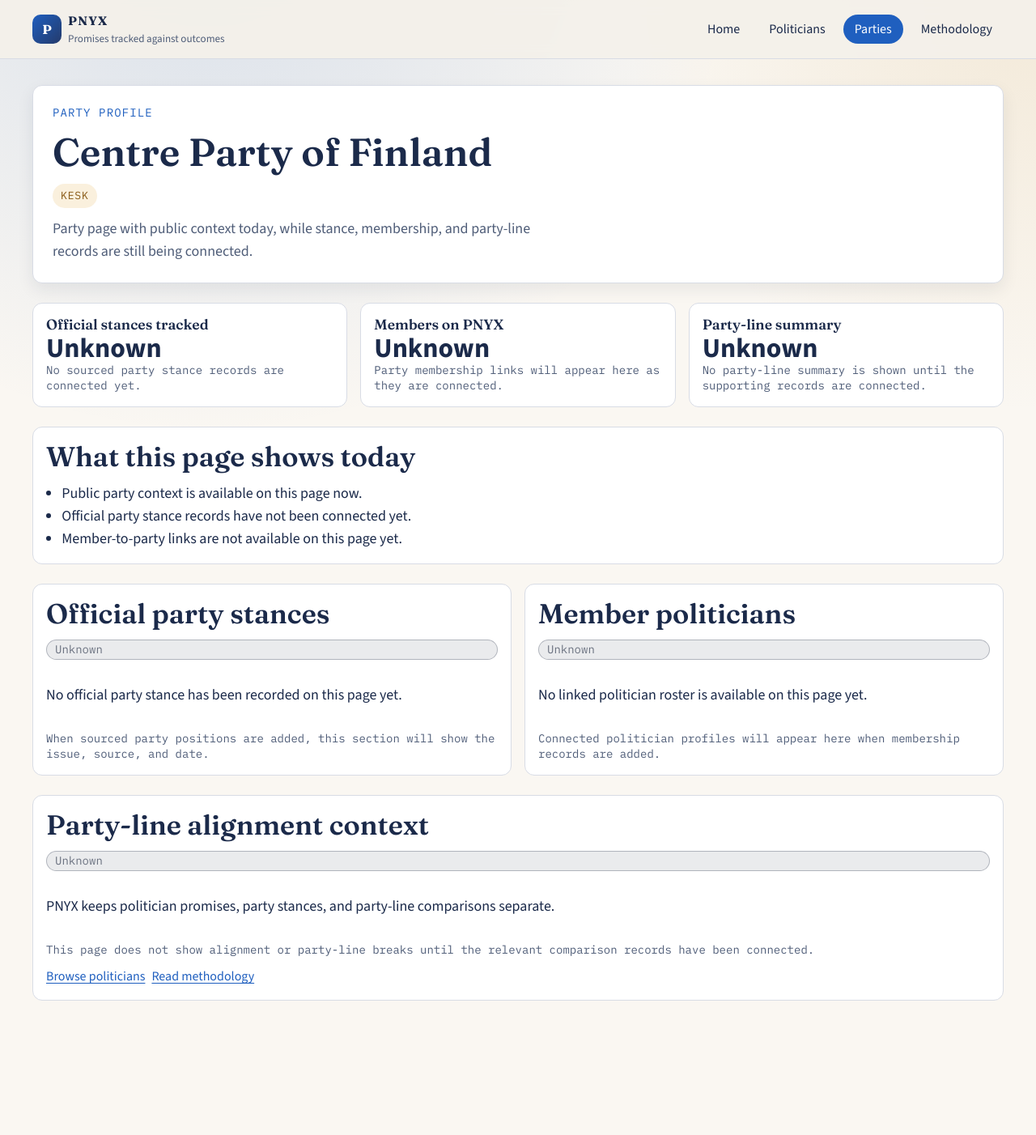
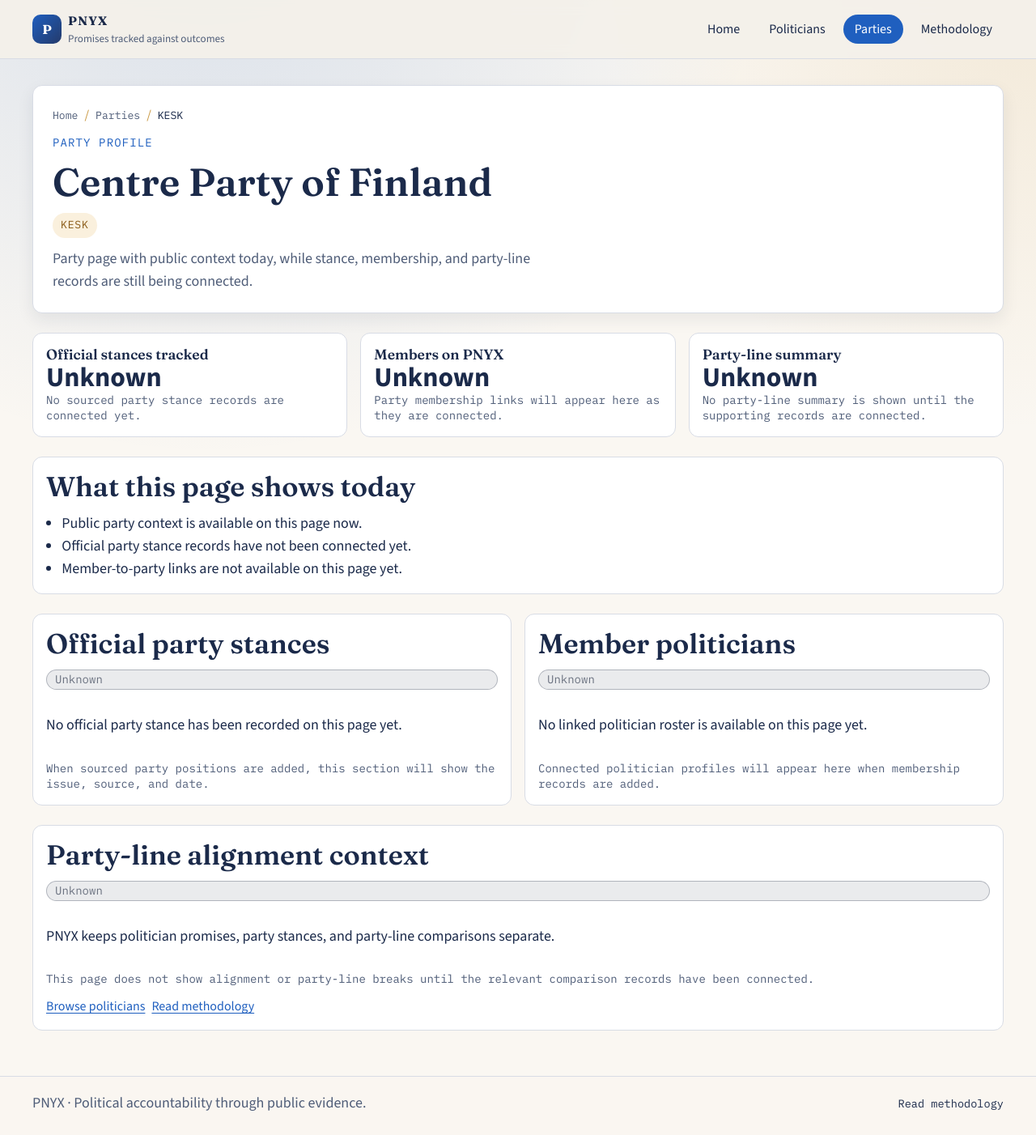
Before and after one commit to Jrwl1/pnyx, a React (Vite) app in the folder frontend/: page /parties/kesk in a window 1280 px wide. Shown: the whole page at 81% size. Before the commit the page ends 1292 px from the top, so only its background shows below. Built offline with nearby package versions, Linux system fonts and the light colour scheme; no server answers.

Commit message:
do(S-18): add public breadcrumbs and footer

```diff
--- a/frontend/src/layout/PublicLayout.tsx
+++ b/frontend/src/layout/PublicLayout.tsx
@@ -46,6 +46,15 @@
       <main id="main-content" className="content-wrap page-content" tabIndex={-1}>
         <Outlet />
       </main>
+
+      <footer className="site-footer">
+        <div className="content-wrap site-footer-inner">
+          <p className="site-footer-copy">PNYX · Political accountability through public evidence.</p>
+          <NavLink to="/methodology" className="site-footer-link">
+            Read methodology
+          </NavLink>
+        </div>
+      </footer>
     </div>
   );
 };
--- a/frontend/src/routes/PartyProfilePage.tsx
+++ b/frontend/src/routes/PartyProfilePage.tsx
@@ -27,6 +27,23 @@
   return (
     <div className="stack-lg">
       <section className="hero-panel stack-sm">
+        <nav className="breadcrumbs" aria-label="Breadcrumb">
+          <Link className="breadcrumb-link" to="/">
+            Home
+          </Link>
+          <span className="breadcrumb-separator" aria-hidden="true">
+            /
+          </span>
+          <Link className="breadcrumb-link" to="/parties">
+            Parties
+          </Link>
+          <span className="breadcrumb-separator" aria-hidden="true">
+            /
+          </span>
+          <span className="breadcrumb-current" aria-current="page">
+            {partyShell.party.shortName}
+          </span>
+        </nav>
         <p className="eyebrow">Party profile</p>
         <h1>{partyShell.party.name}</h1>
         <span className="party-badge">{partyShell.party.shortName}</span>
--- a/frontend/src/routes/PoliticianProfilePage.tsx
+++ b/frontend/src/routes/PoliticianProfilePage.tsx
@@ -76,6 +76,23 @@
   return (
     <div className="stack-lg">
       <section className="hero-panel stack-sm">
+        <nav className="breadcrumbs" aria-label="Breadcrumb">
+          <Link className="breadcrumb-link" to="/">
+            Home
+          </Link>
+          <span className="breadcrumb-separator" aria-hidden="true">
+            /
+          </span>
+          <Link className="breadcrumb-link" to="/politicians">
+            Politicians
+          </Link>
+          <span className="breadcrumb-separator" aria-hidden="true">
+            /
+          </span>
+          <span className="breadcrumb-current" aria-current="page">
+            {politician.name}
+          </span>
+        </nav>
         <p className="eyebrow">Politician profile</p>
         <h1>{politician.name}</h1>
         <p className="lede">{formatIdentityLine(politician.office, getTerritoryLabel(politician))}</p>
--- a/frontend/src/routes/PromiseDetailPage.tsx
+++ b/frontend/src/routes/PromiseDetailPage.tsx
@@ -98,10 +98,40 @@
   const politician = politicians.find((entry) => entry.id === statement.politicianId);
   const linkedPartyShell = findPartyShellForPolitician(politician);
   const partyAffiliationLabel = politician ? getPartyAffiliationLabel(politician) : "Data not yet available";
+  const totalSentiment = statement.aggregate.support + statement.aggregate.oppose;
+  const supportPercent = totalSentiment > 0 ? (statement.aggregate.support / totalSentiment) * 100 : 0;
+  const opposePercent = totalSentiment > 0 ? (statement.aggregate.oppose / totalSentiment) * 100 : 0;
 
   return (
     <div className="stack-lg">
       <section className="hero-panel stack-sm">
+        <nav className="breadcrumbs" aria-label="Breadcrumb">
+          <Link className="breadcrumb-link" to="/">
+            Home
+          </Link>
+          <span className="breadcrumb-separator" aria-hidden="true">
+            /
+          </span>
+          <Link className="breadcrumb-link" to="/politicians">
+            Politicians
+          </Link>
+          {politician ? (
+            <>
+              <span className="breadcrumb-separator" aria-hidden="true">
+                /
+              </span>
+              <Link className="breadcrumb-link" to={`/politicians/${politician.id}`}>
+                {politician.name}
+              </Link>
+            </>
+          ) : null}
+          <span className="breadcrumb-separator" aria-hidden="true">
+            /
+          </span>
+          <span className="breadcrumb-current" aria-current="page">
+            Promise
+          </span>
+        </nav>
         <p className="eyebrow">Promise detail</p>
         <h1>{promiseRecord.promiseText}</h1>
         <p className="meta-line">
@@ -194,16 +224,24 @@
         </details>
       </section>
 
-      <section className="card stack-sm" aria-label="Community confidence">
+      <section className="card stack-sm sentiment-card" aria-label="Community confidence">
         <h2>Community confidence</h2>
-        <p>
-          Support: <strong>{statement.aggregate.support}</strong>
-        </p>
-        <p>
-          Oppose: <strong>{statement.aggregate.oppose}</strong>
-        </p>
+        <div className="sentiment-track" aria-hidden="true">
+          <div className="sentiment-fill sentiment-fill-support" style={{ width: `${supportPercent}%` }} />
+          <div className="sentiment-fill sentiment-fill-oppose" style={{ width: `${opposePercent}%` }} />
+        </div>
+        <div className="sentiment-metrics" aria-label="Community sentiment totals">
+          <p>
+            <span className="sentiment-key sentiment-key-support" aria-hidden="true" />
+            Support <strong>{statement.aggregate.support}</strong>
+          </p>
+          <p>
+            <span className="sentiment-key sentiment-key-oppose" aria-hidden="true" />
+            Oppose <strong>{statement.aggregate.oppose}</strong>
+          </p>
+        </div>
         <p className="data-note">
-          Community confidence reflects user sentiment and is not a politician roll-call voting record or a party stance record.
+          Community confidence reflects user sentiment. It is separate from vote alignment and separate from any party stance comparison.
         </p>
       </section>
     </div>
--- a/frontend/src/styles.css
+++ b/frontend/src/styles.css
@@ -125,6 +125,32 @@
 
 .page-content {
   padding: var(--space-4) 0 56px;
+}
+
+.site-footer {
+  border-top: 1px solid var(--line-subtle);
+  background: rgba(250, 247, 242, 0.94);
+}
+
+.site-footer-inner {
+  min-height: 72px;
+  display: flex;
+  align-items: center;
+  justify-content: space-between;
+  gap: var(--space-2);
+  padding: 18px 0 24px;
+}
+
+.site-footer-copy {
+  margin: 0;
+  color: var(--ink-muted);
+}
+
+.site-footer-link {
+  color: var(--ink-strong);
+  font-family: "IBM Plex Mono", Menlo, monospace;
+  font-size: 0.85rem;
+  text-decoration: none;
 }
 
 .site-header {
@@ -518,6 +544,37 @@
   color: var(--ink-muted);
 }
 
+.breadcrumbs {
+  display: flex;
+  flex-wrap: wrap;
+  align-items: center;
+  gap: 8px;
+}
+
+.breadcrumb-link,
+.breadcrumb-current {
+  font-family: "IBM Plex Mono", Menlo, monospace;
+  font-size: 0.82rem;
+  line-height: 1.3;
+}
+
+.breadcrumb-link {
+  color: var(--ink-muted);
+  text-decoration: none;
+}
+
+.breadcrumb-link:hover {
+  color: var(--ink-strong);
+}
+
+.breadcrumb-current {
+  color: var(--ink-strong);
+}
+
+.breadcrumb-separator {
+  color: var(--accent-amber);
+}
+
 .directory-controls {
   border: 1px solid var(--line-subtle);
   border-radius: var(--radius-card);
@@ -733,6 +790,59 @@
   border-radius: 8px;
 }
 
+.sentiment-card {
+  border-color: rgba(200, 150, 62, 0.28);
+  background: linear-gradient(180deg, #fffef9, #fbf4e8);
+}
+
+.sentiment-track {
+  display: flex;
+  width: 100%;
+  min-height: 14px;
+  overflow: hidden;
+  border-radius: 999px;
+  background: rgba(27, 42, 74, 0.08);
+}
+
+.sentiment-fill {
+  min-height: 14px;
+}
+
+.sentiment-fill-support {
+  background: rgba(47, 122, 77, 0.78);
+}
+
+.sentiment-fill-oppose {
+  background: rgba(177, 58, 47, 0.78);
+}
+
+.sentiment-metrics {
+  display: flex;
+  flex-wrap: wrap;
+  gap: var(--space-2);
+}
+
+.sentiment-metrics p {
+  display: inline-flex;
+  align-items: center;
+  gap: 8px;
+  margin: 0;
+}
+
+.sentiment-key {
+  width: 12px;
+  height: 12px;
+  border-radius: 999px;
+}
+
+.sentiment-key-support {
+  background: rgba(47, 122, 77, 0.78);
+}
+
+.sentiment-key-oppose {
+  background: rgba(177, 58, 47, 0.78);
+}
+
 .split-grid {
   display: grid;
   grid-template-columns: repeat(2, minmax(0, 1fr));
@@ -802,6 +912,12 @@
     padding: var(--space-1) 0 var(--space-2);
   }
 
+  .site-footer-inner {
+    min-height: auto;
+    align-items: flex-start;
+    flex-direction: column;
+  }
+
   .directory-controls {
     position: sticky;
     top: 118px;
```
